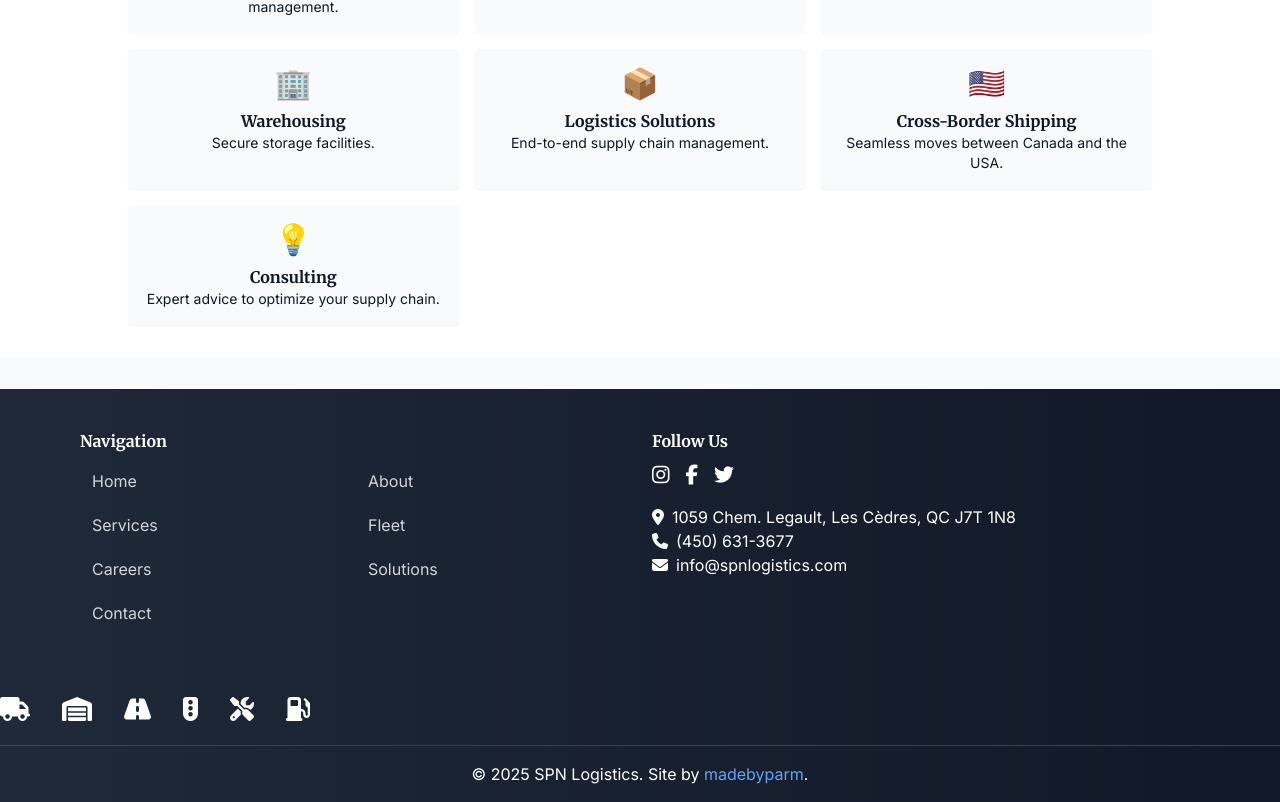
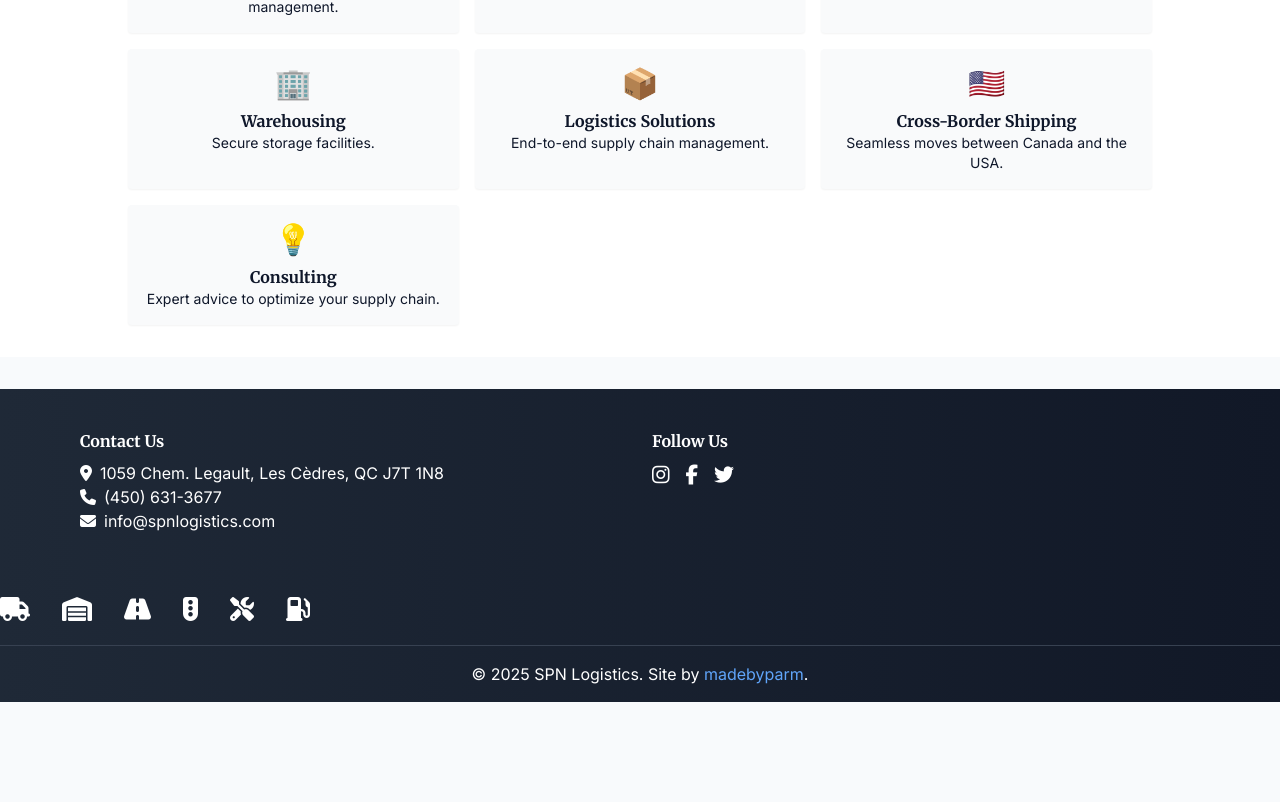
Before and after one commit to Parmjot23/SPN, a React (Vite) app: page / in a window 1280 px wide. Shown: the part 1215-2017 px from the top of the page. After the commit the page ends 1917 px from the top, so only its background shows below. Built offline with nearby package versions, Linux system fonts and the light colour scheme; a small style sheet from the web is missing.

Commit message:
Update hero video, nav toggle and footer

```diff
--- a/src/App.jsx
+++ b/src/App.jsx
@@ -65,7 +65,7 @@ const Hero = () => {
     <section className="relative h-screen overflow-hidden">
       <video
         className="absolute inset-0 w-full h-full object-cover kenburns"
-        src="https://assets.mixkit.co/videos/preview/mixkit-large-truck-riding-down-a-highway-10020-large.mp4"
+        src="/trucking.mp4"
         autoPlay
         loop
         muted
@@ -434,16 +434,16 @@ const Footer = () => (
   <footer className="bg-gradient-to-r from-gray-800 to-gray-900 text-white mt-8">
     <div className="max-w-6xl mx-auto px-4 py-10 grid md:grid-cols-2 gap-6">
       <div>
-        <h3 className="font-semibold mb-2">Navigation</h3>
-        <ul className="grid grid-cols-2 gap-1">
-          <li><NavLink to="/" className="text-gray-300">Home</NavLink></li>
-          <li><NavLink to="/about" className="text-gray-300">About</NavLink></li>
-          <li><NavLink to="/services" className="text-gray-300">Services</NavLink></li>
-          <li><NavLink to="/fleet" className="text-gray-300">Fleet</NavLink></li>
-          <li><NavLink to="/careers" className="text-gray-300">Careers</NavLink></li>
-          <li><NavLink to="/solutions" className="text-gray-300">Solutions</NavLink></li>
-          <li><NavLink to="/contact" className="text-gray-300">Contact</NavLink></li>
-        </ul>
+        <h3 className="font-semibold mb-2">Contact Us</h3>
+        <p><i className="fas fa-map-marker-alt mr-2"></i>1059 Chem. Legault, Les Cèdres, QC J7T 1N8</p>
+        <p>
+          <i className="fas fa-phone mr-2"></i>
+          <a href="tel:+14506313677" className="hover:text-blue-400">(450) 631-3677</a>
+        </p>
+        <p>
+          <i className="fas fa-envelope mr-2"></i>
+          <a href="mailto:info@spnlogistics.com" className="hover:text-blue-400">info@spnlogistics.com</a>
+        </p>
       </div>
       <div>
         <h3 className="font-semibold mb-2">Follow Us</h3>
@@ -457,17 +457,6 @@ const Footer = () => (
           <a href="#" aria-label="Twitter" className="hover:text-blue-400">
             <i className="fab fa-twitter"></i>
           </a>
-        </div>
-        <div>
-          <p><i className="fas fa-map-marker-alt mr-2"></i>1059 Chem. Legault, Les Cèdres, QC J7T 1N8</p>
-          <p>
-            <i className="fas fa-phone mr-2"></i>
-            <a href="tel:+14506313677" className="hover:text-blue-400">(450) 631-3677</a>
-          </p>
-          <p>
-            <i className="fas fa-envelope mr-2"></i>
-            <a href="mailto:info@spnlogistics.com" className="hover:text-blue-400">info@spnlogistics.com</a>
-          </p>
         </div>
       </div>
     </div>
@@ -515,7 +504,7 @@ const Layout = ({ children }) => {
         <div className="max-w-6xl mx-auto flex items-center justify-between p-4">
           <h1 className="text-xl font-bold">SPN Logistics</h1>
           <button className="md:hidden focus:outline-none" onClick={toggle} aria-label="Menu">
-            {open ? <i className="fas fa-door-open text-2xl"></i> : <i className="fas fa-door-closed text-2xl"></i>}
+            {open ? <i className="fas fa-times text-2xl"></i> : <i className="fas fa-bars text-2xl"></i>}
           </button>
           <div className="hidden md:flex space-x-4">
             <Links />
```
Also changed, not shown: js/app.js (+5 -16 lines).
